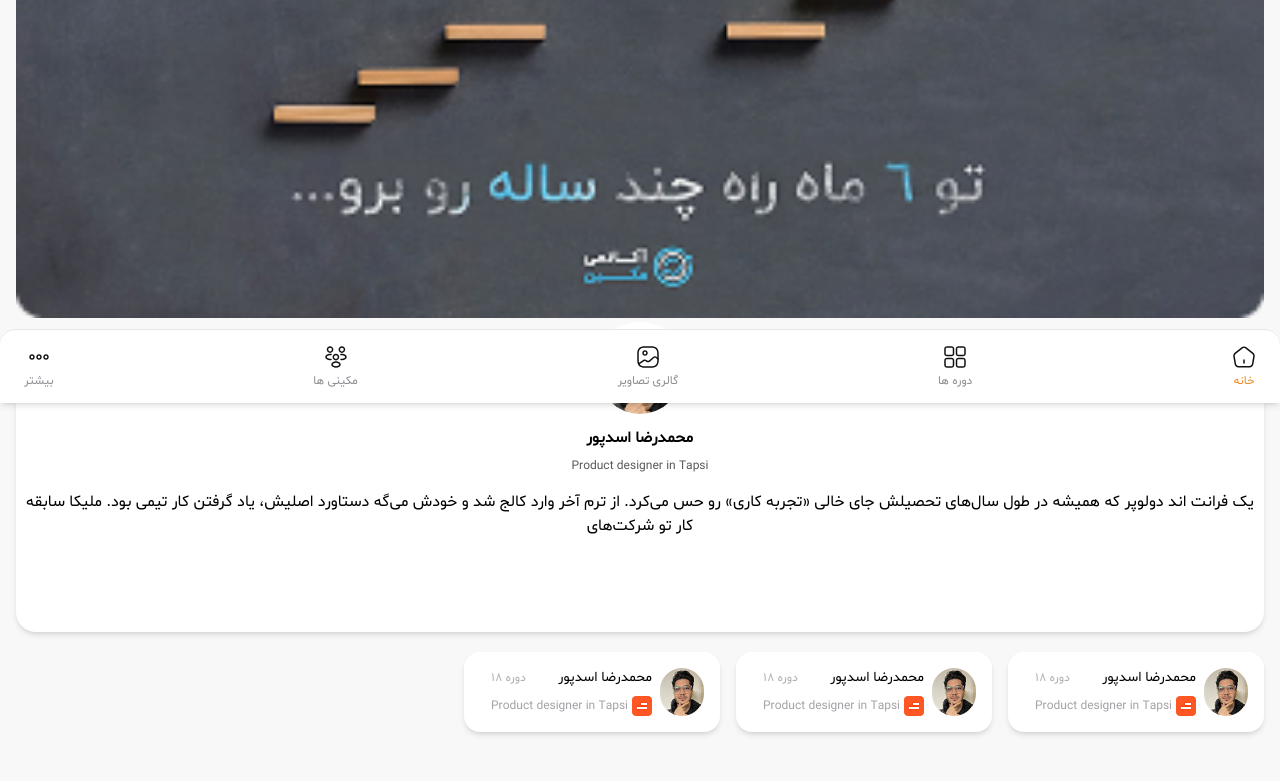
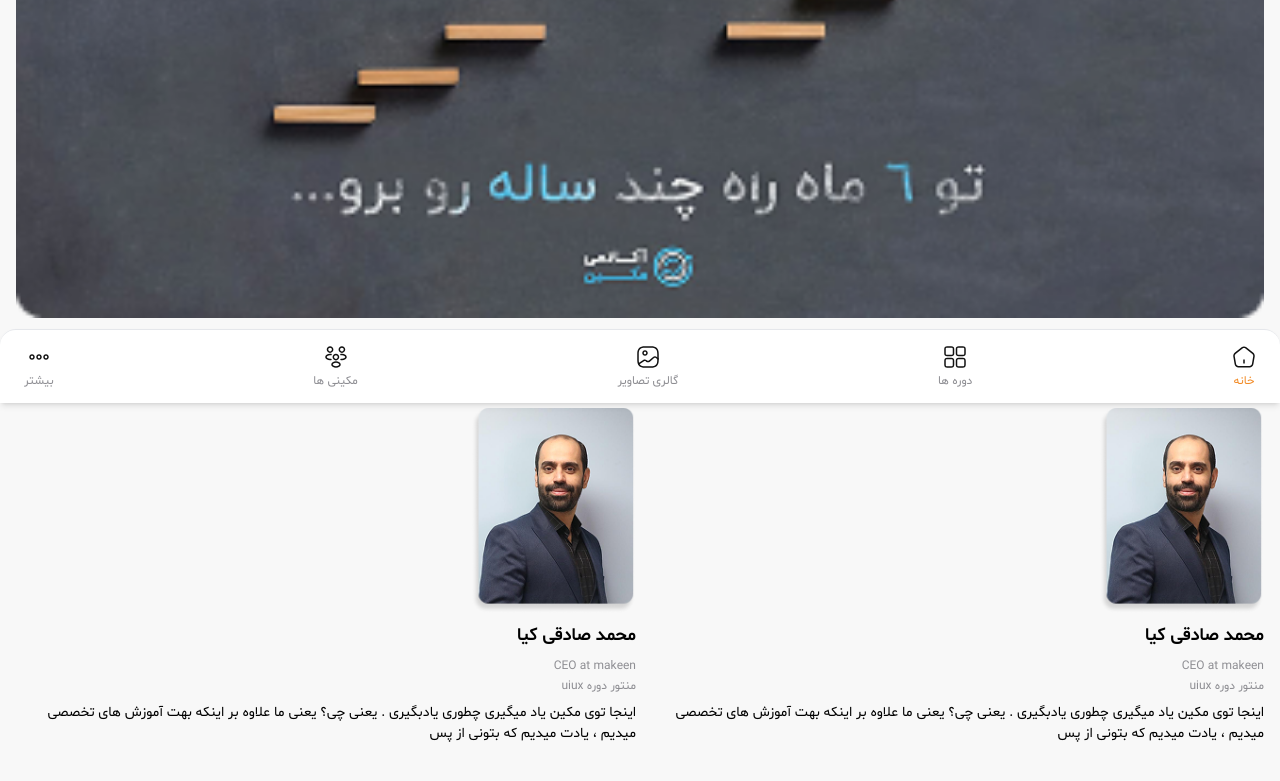
Before and after one commit to valipour0212/makeen-academy-website, a Next.js app: page / in a window 1280 px wide. Shown: the part 397-1178 px from the top of the page. Built offline with nearby package versions, Linux system fonts and the light colour scheme.

Commit message:
feat(ui): Implement mentor card component displaying profile and details

```diff
--- /dev/null
+++ b/components/organisms/MentorsCard/MentorsCard.tsx
@@ -0,0 +1,26 @@
+import React, {JSX} from 'react';
+import Image from "next/image";
+
+interface MentorsCardProps {
+    image: string;
+    fullName: string;
+    subtitle: string;
+    jobTitle: string;
+    description: string;
+}
+
+function MentorsCard({image, fullName, subtitle, jobTitle, description}: MentorsCardProps): JSX.Element {
+    return (
+        <div className="flex flex-col items-start gap-2">
+            <Image src={image} alt={image} width={165} height={210} className="rounded-lg"/>
+            <span className="font-semibold text-lg">{fullName}</span>
+            <div className="flex flex-col gap-1">
+                <span className="font-medium text-xs text-[#8E8E93]">{subtitle}</span>
+                <span className="font-medium text-xs text-[#8E8E93]">{jobTitle}</span>
+            </div>
+            <p className="font-normal text-[14px]">{description}</p>
+        </div>
+    );
+}
+
+export default MentorsCard;
--- a/components/pages/Home/HomePage.tsx
+++ b/components/pages/Home/HomePage.tsx
@@ -6,6 +6,7 @@ import FeaturesList from "@/components/templates/FeaturesList/FeaturesList";
 import LastVideosList from "@/components/templates/LastVideosList/LastVideosList";
 import Description from "@/components/templates/Description/Description";
 import MakeenihaList from "@/components/templates/MakeenihaList/MakeenihaList";
+import MentorsList from "@/components/templates/MentorsList/MentorsList";
 
 function HomePage() {
     return (
@@ -22,7 +23,8 @@ function HomePage() {
             {/*<FeaturesList/>*/}
             {/*<LastVideosList/>*/}
             {/*<Description/>*/}
-            <MakeenihaList/>
+            {/*<MakeenihaList/>*/}
+            <MentorsList/>
         </div>
     );
 }
--- /dev/null
+++ b/components/templates/MentorsList/MentorsList.tsx
@@ -0,0 +1,43 @@
+import React from 'react';
+import MentorsCard from "@/components/organisms/MentorsCard/MentorsCard";
+
+function MentorsList() {
+    const mentorsData = [
+        {
+            id: "1",
+            image: "/Mentors/img-1.png",
+            fullName: "محمد صادقی کیا",
+            subtitle: "CEO at makeen",
+            jobTitle: "منتور دوره uiux ",
+            description: " اینجا توی مکین یاد میگیری چطوری یادبگیری . یعنی چی؟ یعنی ما علاوه بر اینکه بهت آموزش های تخصصی میدیم ، یادت میدیم که بتونی از پس "
+        },
+        {
+            id: "2",
+            image: "/Mentors/img-1.png",
+            fullName: "محمد صادقی کیا",
+            subtitle: "CEO at makeen",
+            jobTitle: "منتور دوره uiux ",
+            description: " اینجا توی مکین یاد میگیری چطوری یادبگیری . یعنی چی؟ یعنی ما علاوه بر اینکه بهت آموزش های تخصصی میدیم ، یادت میدیم که بتونی از پس "
+        },
+    ]
+    return (
+        <section className="my-5 flex flex-col items-center">
+            <h2 className="font-medium text-[20px]">منتور های مکین</h2>
+
+            <div className="mt-4 w-full flex gap-2">
+                {
+                    mentorsData.map(mentor => <MentorsCard
+                        key={mentor.id}
+                        image={mentor.image}
+                        fullName={mentor.fullName}
+                        subtitle={mentor.subtitle}
+                        jobTitle={mentor.jobTitle}
+                        description={mentor.description}/>
+                    )
+                }
+            </div>
+        </section>
+    );
+}
+
+export default MentorsList;
```
Also changed, not shown: public/Mentors/img-1.png (added).
